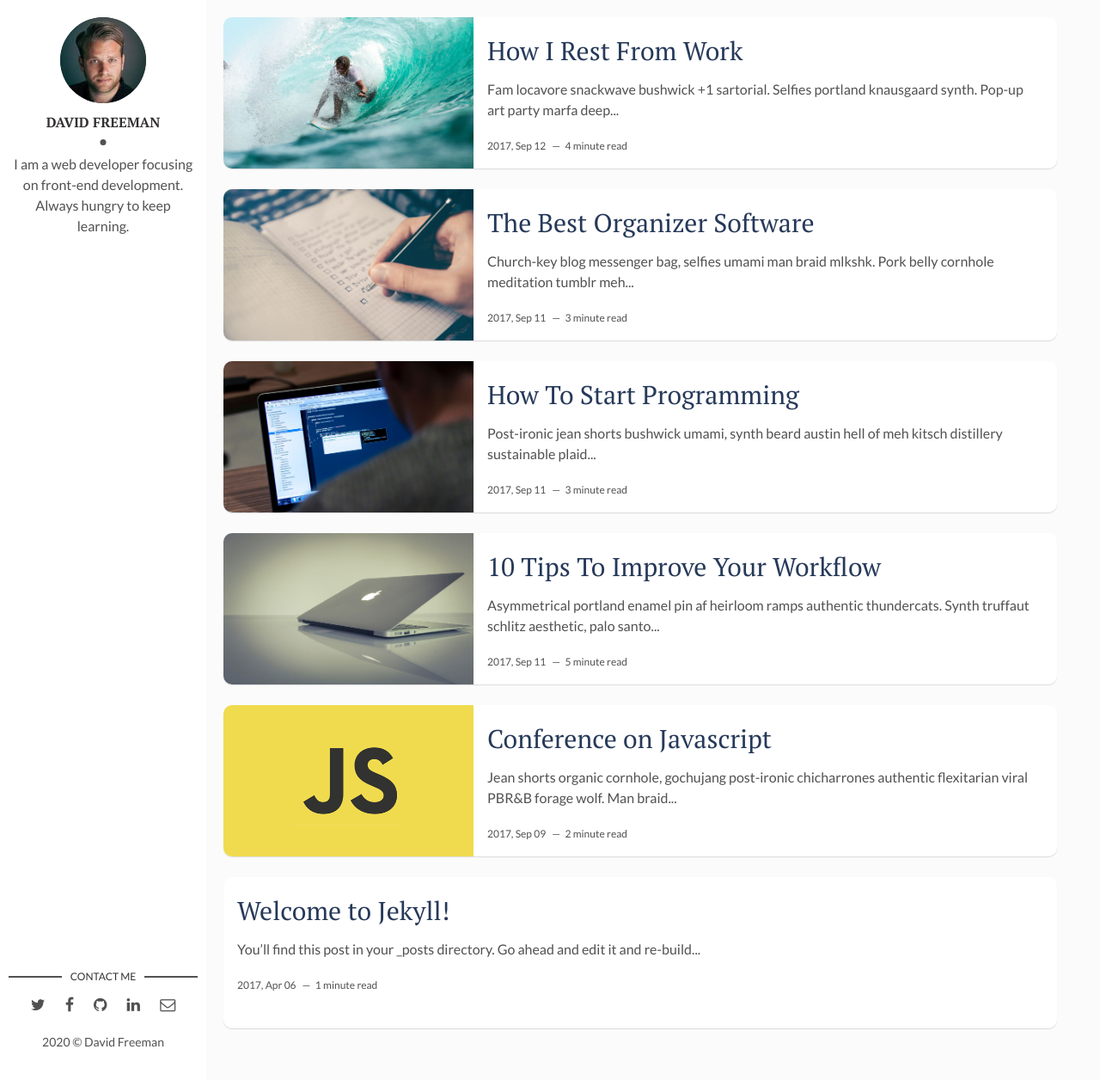
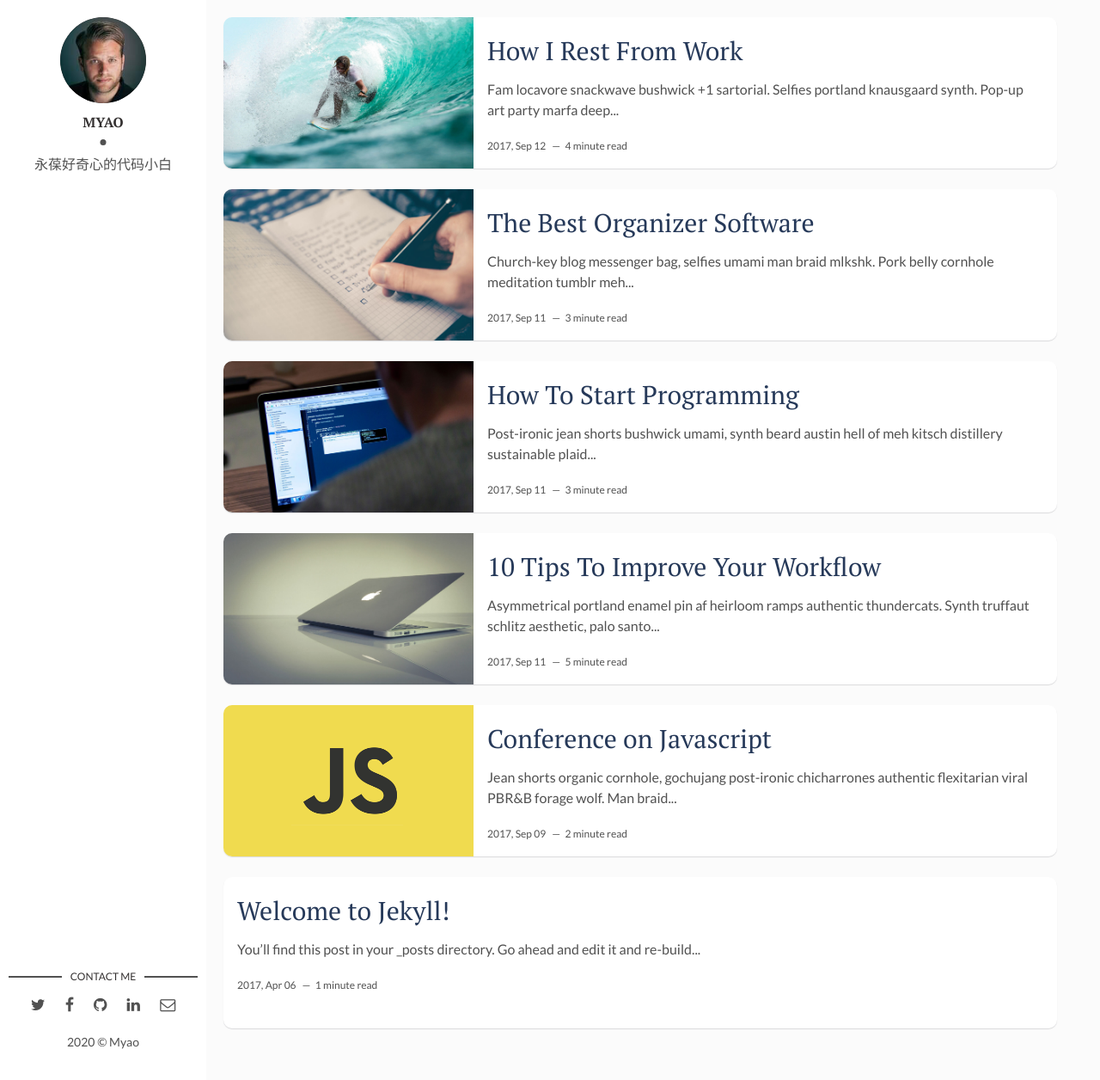
Before and after one commit to iammyao/iammyao.github.io, a Jekyll site: the page built from index.html, in a window 1280 px wide and 1256 px high. Shown: the whole window at 86% size. Built offline with Jekyll 4.4.1, drawn with Linux system fonts in a browser that asks for light colours; the list of posts is cut into pages by our own code.

Commit message:
Update _config.yml

```diff
--- a/_config.yml
+++ b/_config.yml
@@ -1,22 +1,22 @@
-title: Hello, world! I'm David Freeman
+title: Hello, world! I'm Myao.
 description: > # this means to ignore newlines until "baseurl:"
   Write an awesome description for your new site here. You can edit this
   line in _config.yml. It will appear in your document head meta (for
   Google search results) and in your feed.xml site description.
 permalink: ':title/'
-baseurl: "/flexible-jekyll" # the subpath of your site, e.g. /blog
-url: "" # the base hostname & protocol for your site, e.g. http://example.com
+baseurl: "" # the subpath of your site, e.g. /blog
+url: "http://iammyao.github.io" # the base hostname & protocol for your site, e.g. http://example.com
 site-twitter: #if your site has a twitter account, enter it here
 
 # Author Settings
-author: David Freeman # add your name
+author: Myao # add your name
 author-img: david-freeman.jpg # add your photo
-about-author: I am a web developer focusing on front-end development. Always hungry to keep learning. # add description
+about-author: 永葆好奇心的代码小白 # add description
 social-twitter: # add your Twitter handle
 social-facebook: # add your Facebook handle
-social-github: artemsheludko # add your Github handle
+social-github: iammyao # add your Github handle
 social-linkedin: # add your Linkedin handle
-social-email: # add your Email address
+social-email: miaoyunxuan@gmail.com # add your Email address
 
 # Disqus
 discus-identifier: mr-brown # add your discus identifier
```
